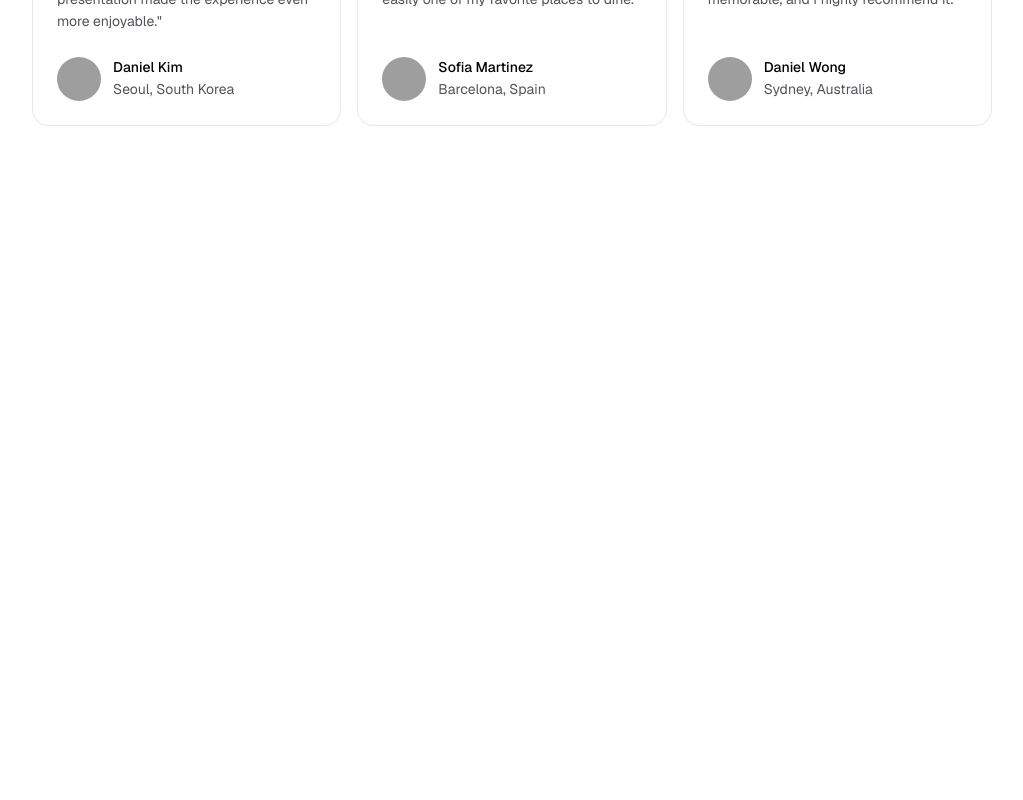
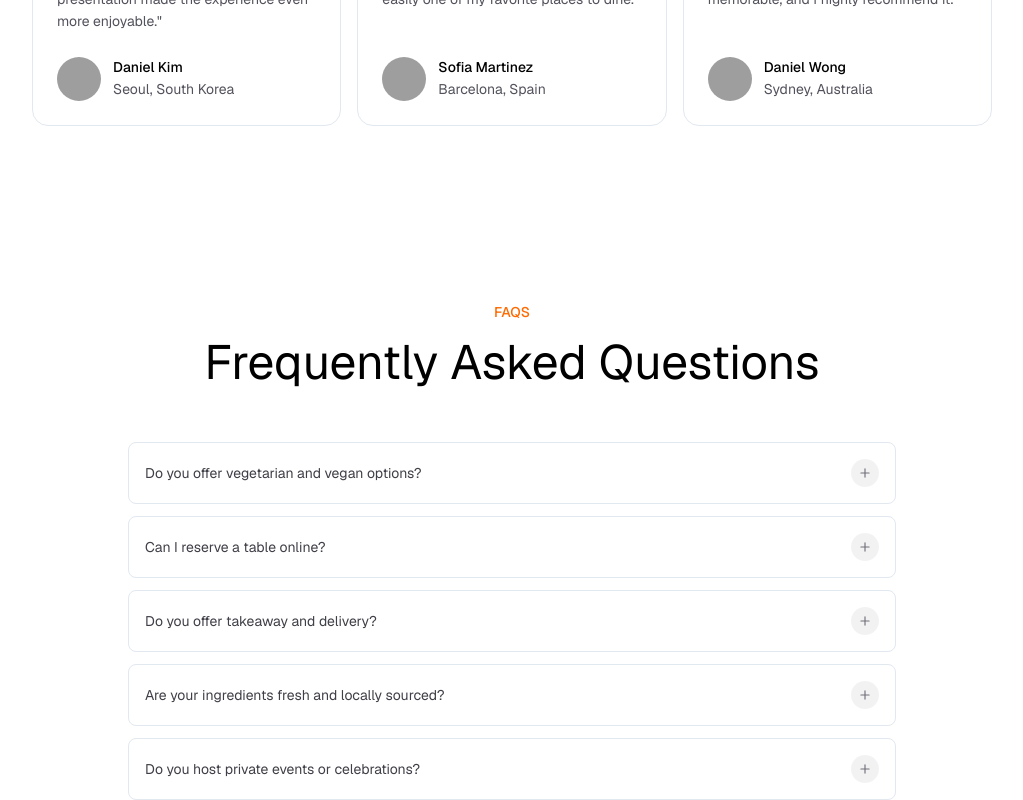
Before and after one commit to Abhishek-raj093/restro, a React (Vite) app: page / in a window 1280 px wide. Shown: the part 5443-6243 px from the top of the page, without its empty margins (128-1151 px from the left). Before the commit the page ends 5569 px from the top, so only its background shows below. Built offline with nearby package versions, Linux system fonts and the light colour scheme; grey boxes are pictures that could not be loaded.

Commit message:
Twelfth Commit Completed FAQ Section

```diff
--- a/src/App.jsx
+++ b/src/App.jsx
@@ -8,6 +8,7 @@
 import BookingProcess from './sections/BookingProcess'
 import Timing from './sections/Timing'
 import TestimonialSection from './sections/TestimonialSection'
+import FAQ from './sections/FAQ'
 
 const App = () => {
   return (
@@ -21,6 +22,7 @@
       <BookingProcess />
       <Timing />
       <TestimonialSection />
+      <FAQ />
     </>
   )
 }
--- /dev/null
+++ b/src/sections/FAQ.jsx
@@ -0,0 +1,51 @@
+import React from 'react'
+import Animated from '../components/Animated'
+import { faqs } from '../data/data'
+import { Plus, X } from 'lucide-react'
+
+const FAQ = () => {
+    return (
+        <section id="faq" className="px-4 mt-44">
+            <div className="max-w-3xl mx-auto">
+                <div className="text-center mb-14"> <Animated delay={0.2}>
+                    <p className="text-orange-500 font-medium uppercase mb-4">
+                        FAQs </p>
+                </Animated>
+
+                    <Animated delay={0.3}>
+                        <h2 className="text-4xl md:text-5xl max-w-2xl mx-auto text-balance">
+                            Frequently Asked Questions
+                        </h2>
+                    </Animated>
+                </div>
+
+                <div className="space-y-3">
+                    {faqs.map((faq, index) => (
+                        <Animated key={index} y={150} delay={index * 0.15}>
+                            <details className="border border-slate-200 text-zinc-500 rounded-lg group">
+                                <summary className="flex items-center justify-between p-4 cursor-pointer list-none hover:bg-slate-50/50 transition-colors [&::-webkit-details-marker]:hidden">
+                                    <span className="text-zinc-700 pr-4">
+                                        {faq.question}
+                                    </span>
+
+                                    <span className="size-7 rounded-full bg-black/5 grid place-content-center shrink-0">
+                                        <Plus size={14} className="group-open:hidden" />
+                                        <X size={14} className="hidden group-open:block" />
+                                    </span>
+                                </summary>
+
+                                {/* FAQ Answer */}
+                                <div className="px-4 pb-4 text-sm leading-relaxed ">
+                                    {faq.answer}
+                                </div>
+                            </details>
+                        </Animated>
+                    ))}
+                </div>
+            </div>
+        </section>
+
+    )
+}
+
+export default FAQ
```
